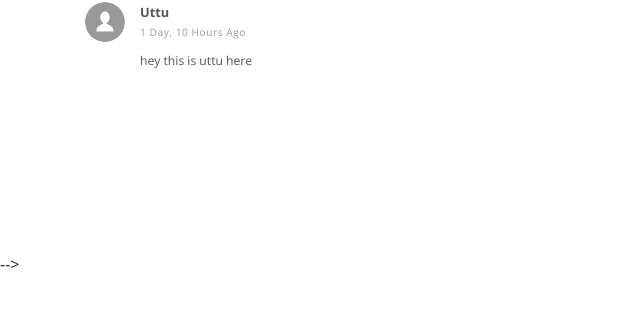
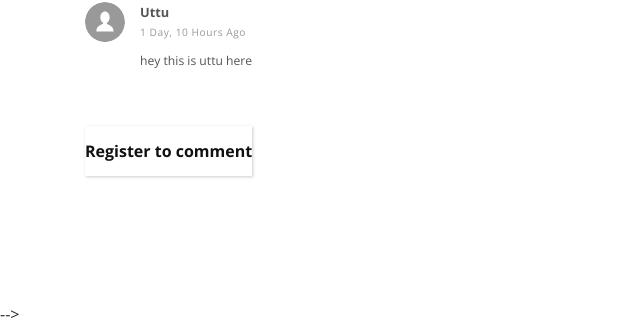
Before and after one commit to samirpatil2000/spectrum, a Django app: page /post/1/ in a window 1280 px wide. Shown: the part 2086-2412 px from the top of the page, without its empty margins (0-640 px from the left). Before the commit the page ends 2354 px from the top, so only its background shows below. Run offline with Django 3.2, Linux system fonts and the light colour scheme; data comes from the database, SQL or seed files in the repository; both versions use the stored data as it was after the commit; parts of the project's set-up code (start-up, migrations or seed data) failed here and were passed over; some libraries are stand-ins or nearby versions; some web fonts are replaced.

Commit message:
like, dislike and comment are working done

```diff
--- a/templates/post_food/post_detail.html
+++ b/templates/post_food/post_detail.html
@@ -171,9 +171,8 @@
                       </form>
                     </div>
                 {% else %}
-<!--                <a href="{% url 'account_login' %}" class="btn btn-primary">Login to comment</a>-->
+                    <a href="{% url 'register' %}" class="btn btn-primary">Register to comment</a>
                 {% endif %}
-
 
               </div>
             </div>
```
Also changed, not shown: db.sqlite3, media/post_images/WhatsApp_Image_2020-07-28_at_11.53.00_PM-2.jpeg (deleted), media/post_images/WhatsApp_Image_2020-07-28_at_11.53.01_PM.jpeg (added).
